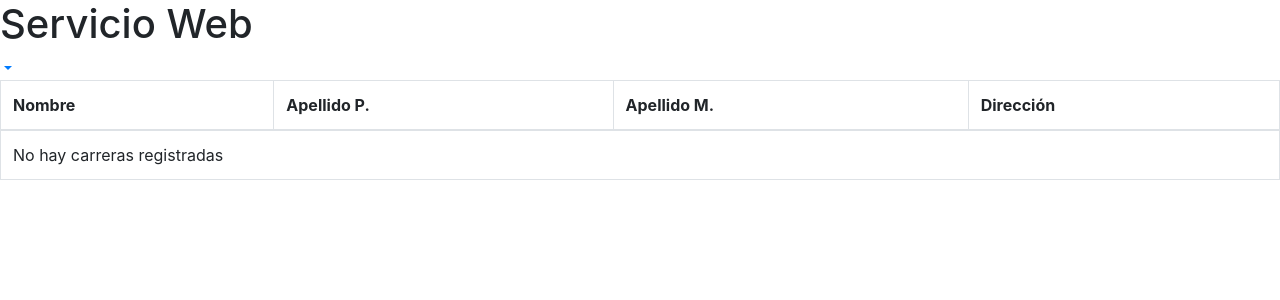
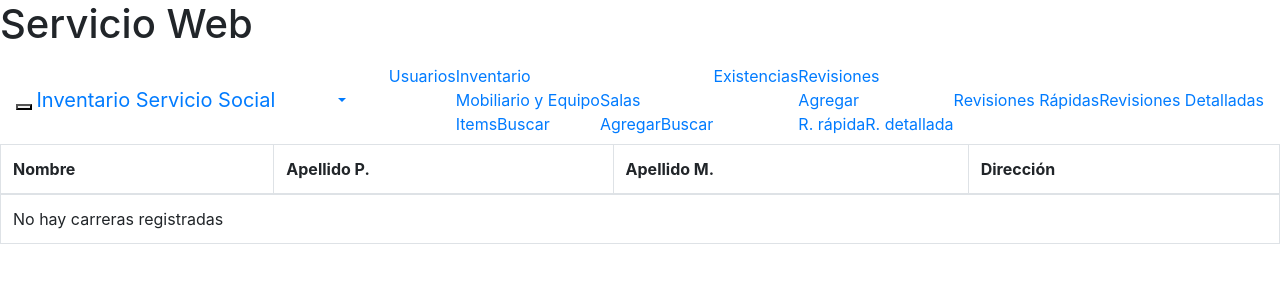
Before and after one commit to crisstrock/webservice, a Django app: page /carrera/ in a window 1280 px wide. Shown: the top 300 px of the page. Run offline with Django 3.2, Linux system fonts and the light colour scheme; data that the repository does not hold is empty; some libraries are stand-ins or nearby versions.

Commit message:
Agregando estilos 11 navigation

```diff
--- a/templates/base.html
+++ b/templates/base.html
@@ -14,24 +14,129 @@
 
 {% block navegacion %}
 
-<ul class="nav navbar-top-links navbar-right">
+ <nav class="navbar navbar-default navbar-static-top" role="navigation" style="margin-bottom: 0">
+            <div class="navbar-header">
+                <button type="button" class="navbar-toggle" data-toggle="collapse" data-target=".navbar-collapse">
+                    <span class="sr-only">Toggle navigation</span>
+                    <span class="icon-bar"></span>
+                </button>
+                <a class="navbar-brand" href="{!! URL::to('/admin') !!}">Inventario Servicio Social</a>
+            </div>
+
+
+            <ul class="nav navbar-top-links navbar-right">
                  <li class="dropdown">
                    <a class="dropdown-toggle" data-toggle="dropdown" href="#">
                          <i class="fa fa-user fa-fw"></i>  <i class="fa fa-caret-down"></i>
                     </a>
                     <ul class="dropdown-menu dropdown-user">
-                        <li><a href="#"><i class="fa fa-user fa-fw"></i> Perfil</a>
+                        <li><a href="{!! URL::to('/usuario/perfil') !!}"><i class="fa fa-user fa-fw"></i> Perfil</a>
                         </li>
-                        <li><a href="#"><i class="fa fa fa-envelope-o fa-fw"></i> Contacto</a>
+                        <li><a href="{!!URL::to('/mail/show')!!}"><i class="fa fa fa-envelope-o fa-fw"></i> Contacto</a>
                         </li>
                         <li><a href="#"><i class="fa fa-gear fa-fw"></i> Ajustes</a>
                         </li>
                         <li class="divider"></li>
-                        <li><a href="#"><i class="fa fa-sign-out fa-fw"></i> Salir</a>
+                        <li><a href="{!!URL::to('/logout')!!}"><i class="fa fa-sign-out fa-fw"></i> Salir</a>
                         </li>
                     </ul>
                 </li>
             </ul>
+
+            <div class="navbar-default sidebar" role="navigation">
+                <div class="sidebar-nav navbar-collapse">
+                    <ul class="nav" id="side-menu">
+
+
+
+                        <li>
+                                <li>
+                                    <a href="{!! URL::to('/usuario') !!}"><i class='fa fa-users fa-fw'></i> Usuarios</a>
+                                </li>
+                        </li>
+
+
+
+
+
+                        <li>
+                            <a href="#"><i class="fa fa-desktop fa-fw"></i> Inventario<span class="fa arrow"></span></a>
+                            <ul class="nav nav-second-level">
+                                <li>
+                                <a href="#"><i class="fa fa-desktop fa-fw"></i> Mobiliario y Equipo<span class="fa arrow"></span></a>
+
+                                <ul class="nav nav-second-level">
+                                <li>
+                                    <a href="{!! URL::to('/mobi') !!}"><i class='fa fa-plus fa-fw'></i> Items</a>
+                                </li>
+
+                                <li>
+                                    <a href=""><i class='fa fa-list-ol fa-fw'></i> Buscar</a>
+                                </li>
+                            </ul>
+
+                            </li>
+
+                            <li>
+                                <a href="#"><i class="fa fa-desktop fa-fw"></i> Salas<span class="fa arrow"></span></a>
+
+                                <ul class="nav nav-second-level">
+                                <li>
+                                    <a href="{!! URL::to('/lugar/create') !!}"><i class='fa fa-plus fa-fw'></i> Agregar</a>
+                                </li>
+                                <li>
+                                    <a href="{!! URL::to('/lugar') !!}"><i class='fa fa-list-ol fa-fw'></i> Buscar</a>
+                                </li>
+                            </ul>
+
+
+                            </li>
+
+                            </ul>
+                        </li>
+
+
+                        <li>
+
+                                <li>
+                                    <a href="{!! URL::to('/exist') !!}"><i class="fa fa-file-text fa-fw"></i> Existencias</a>
+                                </li>
+
+                        </li>
+
+
+                        <li>
+                            <a href="#"><i class="fa fa-file-text fa-fw"></i> Revisiones<span class="fa arrow"></span></a>
+                            <ul class="nav nav-second-level">
+                            <li>
+                            <a href="#"><i class="fa fa-file-text fa-fw"></i> Agregar<span class="fa arrow"></span></a>
+                            <ul class="nav nav-second-level">
+                                <li>
+                                    <a href="{!! URL::to('/revisionrap/create') !!}" name="rap" value="rap"><i class='fa fa-plus fa-fw'></i> R. rápida</a>
+                                </li>
+                                <li>
+                                    <a href="{!! URL::to('/revisiondet/create') !!}"><i class='fa fa-plus fa-fw'></i> R. detallada</a>
+                                </li>
+                            </ul>
+                        </li>
+
+                                <li>
+                                    <a href="{!! URL::to('/revisionrap') !!}"><i class='fa fa-list-ol fa-fw'></i> Revisiones Rápidas</a>
+                                </li>
+
+                                <li>
+                                    <a href="{!! URL::to('/revisiondet') !!}"><i class='fa fa-list-ol fa-fw'></i> Revisiones Detalladas</a>
+                                </li>
+                            </ul>
+                        </li>
+
+
+
+                    </ul>
+                </div>
+            </div>
+
+     </nav>
 
 {% endblock %}
 
```
